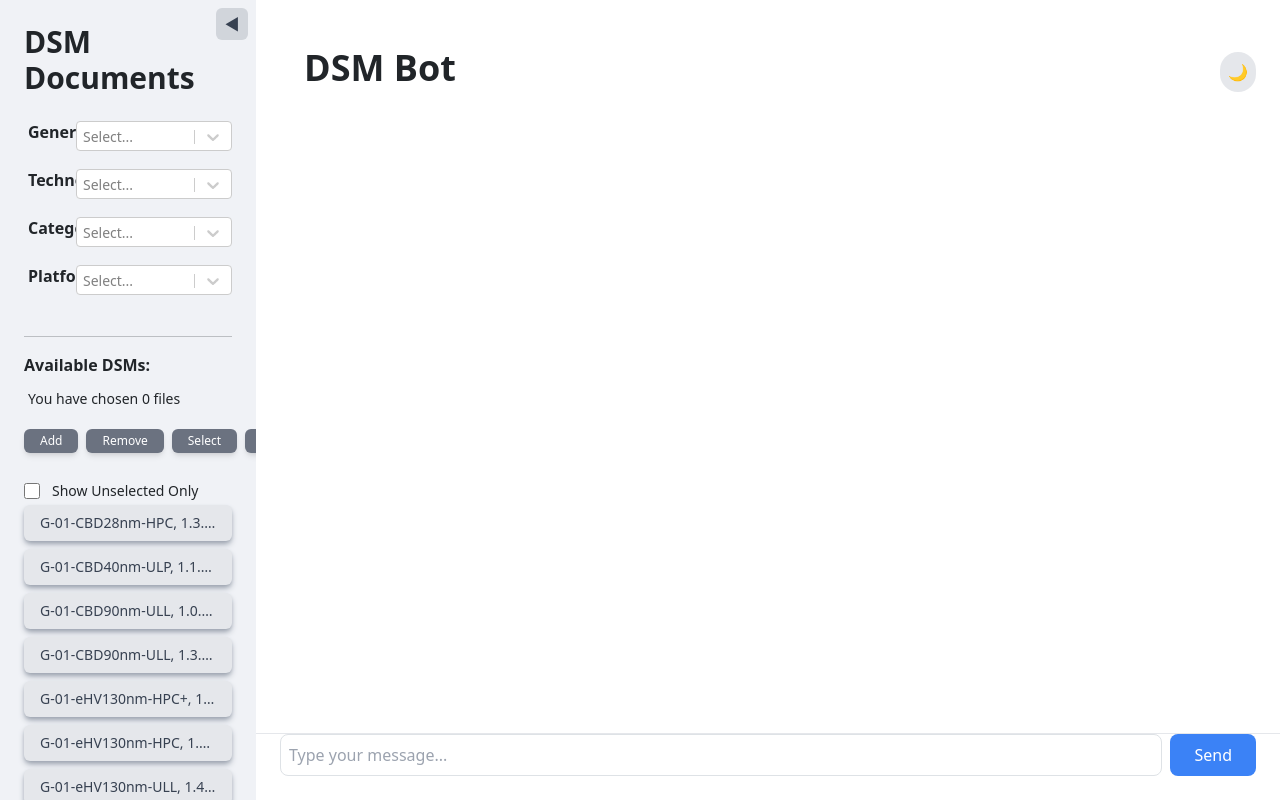
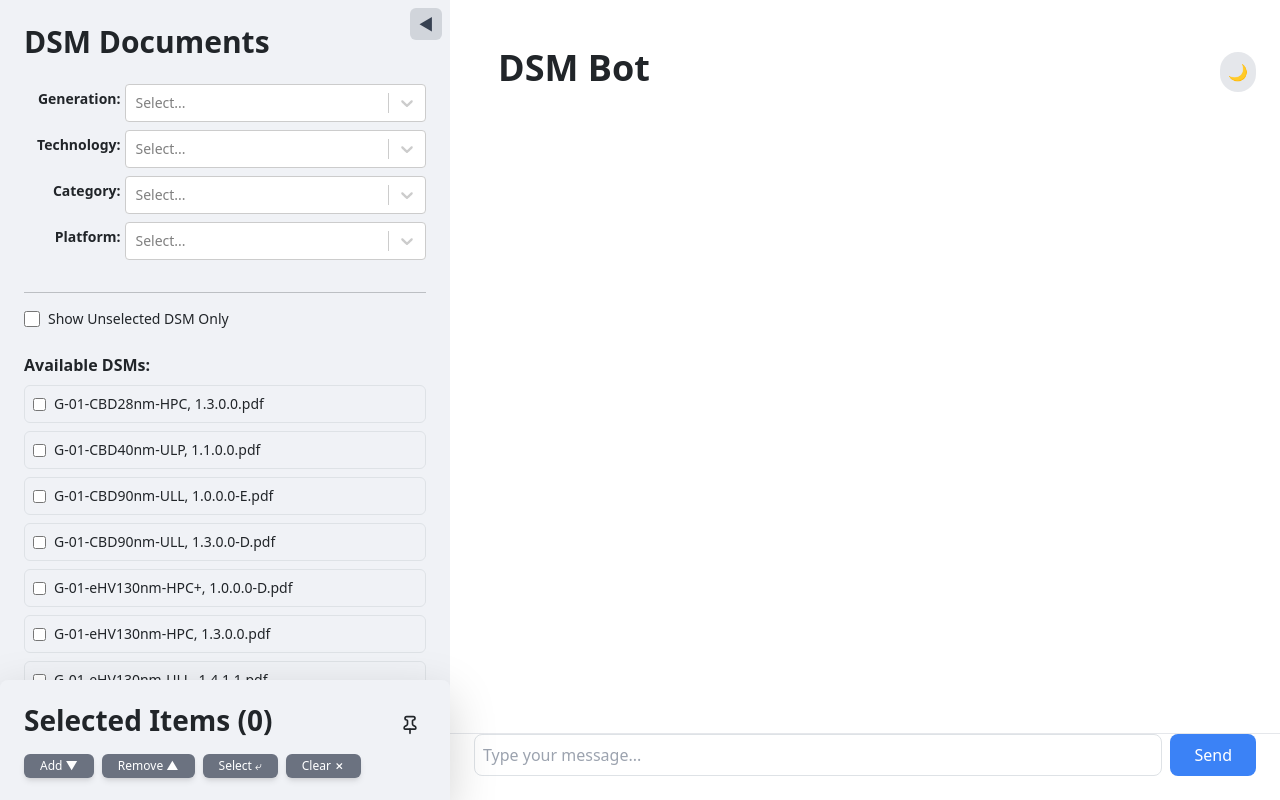
Before and after one commit to intervalrain/ChatBot, a React (Create React App) app in the folder chatbot-client/: page / in a window 1280 px wide. Built offline with nearby package versions, Linux system fonts and the light colour scheme.

Commit message:
add preview of selected items

```diff
--- a/chatbot-client/src/components/Document.tsx
+++ b/chatbot-client/src/components/Document.tsx
@@ -3,21 +3,30 @@ import React from 'react';
 interface DocumentProps {
   name: string;
   checked: boolean;
+  preview: boolean;
   onClick: () => void;
 }
 
-const Document: React.FC<DocumentProps> = ({ name, checked, onClick }) => {
+const Document: React.FC<DocumentProps> = ({ name, checked, preview, onClick }) => {
   return (
-    <button
+    <div
+      className={`
+        p-2 rounded-md cursor-pointer transition-all duration-300 ease-in-out
+        ${checked ? 'border-2 border-blue-500' : preview ? 'border-2 border-gray-400' : 'border border-transparent'}
+        hover:bg-gray-100 dark:hover:bg-gray-700
+      `}
       onClick={onClick}
-      className={`w-full text-left px-3 py-2 rounded-md text-sm font-medium transition-all duration-200 overflow-hidden whitespace-nowrap text-ellipsis ${
-        checked
-          ? "bg-blue-500 text-white shadow-inner shadow-blue-700"
-          : "bg-gray-200 text-gray-700 hover:bg-gray-300 shadow-md shadow-gray-400"
-      }`}
     >
-      {name}
-    </button>
+      <div className="flex items-center">
+        <input
+          type="checkbox"
+          checked={checked}
+          onChange={() => {}}
+          className="mr-2"
+        />
+        <span className="text-sm">{name}</span>
+      </div>
+    </div>
   );
 };
 
--- /dev/null
+++ b/chatbot-client/src/components/SelectedItems.tsx
@@ -0,0 +1,119 @@
+import { DSM } from "../types/DSM";
+import React, { useState } from "react";
+import { Pin } from "lucide-react";
+
+interface SelectedItemsProps {
+  selectedDSMs: number[];
+  documents: DSM[];
+  onAdd: () => void;
+  onRemove: () => void;
+  onSelect: () => void;
+  onClear: () => void;
+  previewState: number[] | null;
+  isCollapsed: boolean;
+  onPreview: (action: 'add' | 'remove' | 'select' | 'clear') => void;
+}
+
+const SelectedItems: React.FC<SelectedItemsProps> = ({
+  selectedDSMs,
+  documents,
+  onAdd,
+  onRemove,
+  onSelect,
+  onClear,
+  previewState,
+  isCollapsed,
+  onPreview
+}) => {
+  const [isPinned, setIsPinned] = useState(false);
+  const selectedDocs = documents.filter(doc => selectedDSMs.includes(doc.id));
+  const previewDocs = previewState ? documents.filter(doc => previewState.includes(doc.id) && !selectedDSMs.includes(doc.id)) : [];
+
+  const totalDocs = selectedDocs.length + previewDocs.length;
+
+  if (isCollapsed) {
+    return (
+      <div className="bg-[var(--secondary-bg-light)] dark:bg-[var(--secondary-bg-dark)] p-2 rounded-t-lg shadow-lg text-center">
+        <span className="font-bold">{selectedDSMs.length}</span>
+      </div>
+    );
+  }
+
+  return (
+    <div
+      className={`bg-[var(--secondary-bg-light)] dark:bg-[var(--secondary-bg-dark)] transition-all duration-300 ease-in-out rounded-t-lg shadow-lg`}
+      style={{
+        height: isPinned ? '40vh' : `${Math.min(totalDocs * 30 + 120, window.innerHeight * 0.4)}px`,
+        maxHeight: '40vh'
+      }}
+    >
+      <div className="p-4">
+        <div className="flex justify-between items-center mb-2">
+          <h3 className="font-semibold">Selected Items ({selectedDSMs.length})</h3>
+          <button
+            onClick={() => setIsPinned(!isPinned)}
+            className={`w-8 h-8 flex items-center justify-center rounded transition-colors ${
+              isPinned
+                ? 'bg-gray-200 dark:bg-gray-700'
+                : 'bg-[var(--secondary-bg-light)] dark:bg-[var(--secondary-bg-dark)]'
+            } hover:bg-gray-300 dark:hover:bg-gray-600`}
+          >
+            <Pin size={20} />
+          </button>
+        </div>
+        <div className="flex space-x-2 mb-2">
+          <button
+            title="Add all filtered items into selection"
+            onClick={() => onAdd()}
+            onMouseEnter={() => onPreview('add')}
+            onMouseLeave={() => onPreview('clear')}
+            className="px-3 py-1 rounded-md text-xs font-medium bg-gray-500 text-white shadow-md hover:bg-gray-600 transition-colors"
+          >
+            Add ▼
+          </button>
+          <button
+            title="Remove all filtered items from selection"
+            onClick={onRemove}
+            onMouseEnter={() => onPreview('remove')}
+            onMouseLeave={() => onPreview('clear')}
+            className="px-3 py-1 rounded-md text-xs font-medium bg-gray-500 text-white shadow-md hover:bg-gray-600 transition-colors"
+          >
+            Remove ▲
+          </button>
+          <button
+            title="Replace selection with all filtered items"
+            onClick={onSelect}
+            onMouseEnter={() => onPreview('select')}
+            onMouseLeave={() => onPreview('clear')}
+            className="px-3 py-1 rounded-md text-xs font-medium bg-gray-500 text-white shadow-md hover:bg-gray-600 transition-colors"
+          >
+            Select ⤶
+          </button>
+          <button
+            title="Clear all selected items"
+            onClick={onClear}
+            onMouseEnter={() => onPreview('clear')}
+            onMouseLeave={() => onPreview('clear')}
+            className="px-3 py-1 rounded-md text-xs font-medium bg-gray-500 text-white shadow-md hover:bg-gray-600 transition-colors"
+          >
+            Clear ✗
+          </button>
+        </div>
+      </div>
+      <div className="px-4 pb-4 overflow-y-auto" style={{ height: 'calc(100% - 100px)' }}>
+        {selectedDocs.map((doc) => (
+          <div key={doc.id} className="mb-1 text-sm">
+            {doc.name}
+          </div>
+        ))}
+        {previewDocs.map((doc) => (
+          <div key={doc.id} className="mb-1 text-sm text-gray-400 transition-all duration-300 ease-in-out">
+            {doc.name}
+          </div>
+        ))}
+      </div>
+    </div>
+  );
+};
+
+export default SelectedItems;
--- a/chatbot-client/src/components/Sidebar.tsx
+++ b/chatbot-client/src/components/Sidebar.tsx
@@ -1,18 +1,9 @@
 import api from "../api";
+import { DSM } from "../types/DSM";
 import Document from "./Document";
+import SelectedItems from "./SelectedItems";
 import React, { useState, useEffect, useRef, useMemo } from "react";
 import Select, { MultiValue, StylesConfig } from "react-select";
-
-interface DSM {
-  id: number;
-  name: string;
-  generation: string;
-  technology: string;
-  category: string;
-  platform: string;
-  revisionVersion: string;
-  customMark?: string;
-}
 
 interface FilterOption {
   value: string;
@@ -20,15 +11,11 @@ interface FilterOption {
 }
 
 const Sidebar: React.FC = () => {
-  const [width, setWidth] = useState(() =>
-    parseInt(localStorage.getItem("sidebarWidth") || "256")
-  );
-  const [isResizing, setIsResizing] = useState(false);
+  const width = 450;
   const [selectedDSMs, setSelectedDSMs] = useState<number[]>([]);
-  const [isCollapsed, setIsCollapsed] = useState(
-    () => localStorage.getItem("sidebarCollapsed") === "true"
-  );
+  const [isCollapsed, setIsCollapsed] = useState(() => localStorage.getItem("sidebarCollapsed") === "true");
   const [showUnselectedOnly, setShowUnselectedOnly] = useState(false);
+  const [previewState, setPreviewState] = useState<number[] | null>(null);
 
   const [filters, setFilters] = useState<Record<string, FilterOption[]>>({
     generation: [],
@@ -46,42 +33,27 @@ const Sidebar: React.FC = () => {
     localStorage.setItem("sidebarCollapsed", isCollapsed.toString());
   }, [width, isCollapsed]);
 
-  const handleMouseMove = (e: MouseEvent) => {
-    if (isResizing && !isCollapsed && sidebarRef.current) {
-      const newWidth = Math.max(
-        480,
-        Math.min(
-          768,
-          e.clientX - sidebarRef.current.getBoundingClientRect().left
-        )
-      );
-      setWidth(newWidth);
-    }
-  };
-
-  const handleMouseUp = () => {
-    setIsResizing(false);
-    if (sidebarRef.current) {
-      sidebarRef.current.style.transition = "width 300ms ease-in-out";
-    }
-  };
-
-  const handleMouseDown = (e: React.MouseEvent) => {
-    e.preventDefault();
-    if (!isCollapsed) {
-      setIsResizing(true);
-      if (sidebarRef.current) {
-        sidebarRef.current.style.transition = "none";
-      }
-    }
-  };
-
-  const handleDSMSelection = (dsmId: number) => {
+  const handleDSMSelection = (dsmId: number, isClick: boolean = false) => {
+    if (isClick) {
       setSelectedDSMs((prev) =>
         prev.includes(dsmId)
           ? prev.filter((id) => id !== dsmId)
           : [...prev, dsmId]
       );
+      setPreviewState(null);
+    } else {
+      setPreviewState((prev) => {
+        const newState = prev === null
+          ? (selectedDSMs.includes(dsmId)
+            ? selectedDSMs.filter((id) => id !== dsmId)
+            : [...selectedDSMs, dsmId])
+          : (prev.includes(dsmId)
+            ? prev.filter((id) => id !== dsmId)
+            : [...prev, dsmId]);
+
+        return newState;
+      });
+    }
   };
 
   const handleFilterChange = (
@@ -103,7 +75,11 @@ const Sidebar: React.FC = () => {
 
   const handleAdd = () => {
     const allIds = filteredDSMs.map((dsm) => dsm.id);
-    setSelectedDSMs((prevSelected) => [...prevSelected, ...allIds]);
+    setSelectedDSMs((prevSelected) => {
+      const newSelection = new Set([...prevSelected, ...allIds]);
+      return Array.from(newSelection);
+    });
+    setPreviewState(null);
   };
 
   const handleRemove = () => {
@@ -111,19 +87,39 @@ const Sidebar: React.FC = () => {
     setSelectedDSMs((prevSelected) =>
       prevSelected.filter((id) => !filteredIds.includes(id))
     );
-  };
-
-  const handleClear = () => {
-    setSelectedDSMs([]);
+    setPreviewState(null);
   };
 
   const handleSelect = () => {
     const allIds = filteredDSMs.map((dsm) => dsm.id);
     setSelectedDSMs(allIds);
+    setPreviewState(null);
+  };
+
+  const handleClear = () => {
+    setSelectedDSMs([]);
+    setPreviewState(null);
   };
 
   const handleShowUnselectedOnlyCheckboxChange = () => {
     setShowUnselectedOnly(!showUnselectedOnly);
+  };
+
+  const handlePreview = (action: 'add' | 'remove' | 'select' | 'clear') => {
+    switch (action) {
+      case 'add':
+        setPreviewState(Array.from(new Set([...selectedDSMs, ...filteredDSMs.map(dsm => dsm.id)])));
+        break;
+      case 'remove':
+        setPreviewState(selectedDSMs.filter(id => !filteredDSMs.map(dsm => dsm.id).includes(id)));
+        break;
+      case 'select':
+        setPreviewState(filteredDSMs.map(dsm => dsm.id));
+        break;
+      case 'clear':
+        setPreviewState([]);
+        break;
+    }
   };
 
   const filteredDSMs = useMemo(() => {
@@ -140,101 +136,23 @@ const Sidebar: React.FC = () => {
     ? filteredDSMs.filter((dsm) => !selectedDSMs.includes(dsm.id))
     : filteredDSMs;
 
-  const selectStyles: StylesConfig<FilterOption, true> = {
-    control: (styles) => ({
-      ...styles,
-      backgroundColor: "var(--bg-color)",
-      borderColor: "var(--border-color)",
-      minHeight: "30px",
-      height: "30px",
-    }),
-    valueContainer: (styles) => ({
-      ...styles,
-      height: "30px",
-      padding: "4px",
-      display: "flex",
-      alignItems: "top",
-      fontSize: "14px",
-    }),
-    input: (styles) => ({
-      ...styles,
-      color: "var(--text-color)",
-      margin: "0px",
-      display: "flex",
-      alignItems: "center",
-    }),
-    indicatorsContainer: (styles) => ({
-      ...styles,
-      height: "30px",
-      display: "flex",
-      alignItems: "center",
-    }),
-    menu: (provided, state) => ({
-      ...provided,
-      backgroundColor: "var(--bg-color)",
-      zIndex: 10,
-      width: "auto",
-      minWidth: "100%",
-      left: 0,
-      fontSize: "14px",
-    }),
-    menuList: (provided) => ({
-      ...provided,
-      maxHeight: "300px",
-    }),
-    option: (styles, { isFocused, isSelected }) => ({
-      ...styles,
-      backgroundColor: isSelected
-        ? "var(--primary-color)"
-        : isFocused
-        ? "var(--hover-color)"
-        : "var(--bg-color)",
-      color: "var(--text-color)",
-    }),
-    multiValue: (styles) => ({
-      ...styles,
-      backgroundColor: "var(--primary-color)",
-    }),
-    multiValueLabel: (styles) => ({
-      ...styles,
-      color: "white",
-      fontSize: "12px",
-      display: "flex",
-      alignItems: "center",
-      padding: "1",
-    }),
-    multiValueRemove: (styles) => ({
-      ...styles,
-      color: "white",
-      ":hover": {
-        backgroundColor: "var(--primary-dark-color)",
-        color: "white",
-      },
-    }),
-  };
-
-  useEffect(() => {
-    window.addEventListener("mousemove", handleMouseMove);
-    window.addEventListener("mouseup", handleMouseUp);
-    return () => {
-      window.removeEventListener("mousemove", handleMouseMove);
-      window.removeEventListener("mouseup", handleMouseUp);
-    };
-  }, [isResizing, isCollapsed]);
-
   return (
+    <>
       <div
         ref={sidebarRef}
         className={`bg-[var(--secondary-bg-light)] dark:bg-[var(--secondary-bg-dark)] p-4 relative ${
           isCollapsed ? "overflow-hidden" : "overflow-y-auto"
-      } h-screen`}
-      style={{ width: isCollapsed ? "3rem" : `${width}px` }}
+        } h-screen transition-all duration-300 ease-in-out`}
+        style={{
+          width: isCollapsed ? "3rem" : `${width}px`,
+          paddingBottom: isCollapsed ? '0' : '40vh'  // 為 SelectedItems 預留空間
+        }}
       >
-      {/* sidebar toggle button */}
+        {/* Sidebar toggle button */}
         <button
           onClick={() => setIsCollapsed(!isCollapsed)}
           className="absolute top-2 right-2 w-8 h-8 flex items-center justify-center rounded bg-gray-300 dark:bg-gray-600 text-gray-700 dark:text-gray-200 hover:bg-gray-400 dark:hover:bg-gray-500 transition-colors z-10"
-        aria-label={isCollapsed ? "Exband sidebar" : "collased sidebar"}
+          aria-label={isCollapsed ? "Expand sidebar" : "Collapse sidebar"}
         >
           {isCollapsed ? "►" : "◄"}
         </button>
@@ -246,14 +164,12 @@ const Sidebar: React.FC = () => {
         >
           <h2 className="text-3xl font-semibold mb-4">DSM Documents</h2>
 
-        {/* filter options */}
+          {/* Filter options */}
           {Object.keys(filters).map((filterType) => (
-          <div key={filterType} className="mb-3 flex items-center">
-            <h3 className="font-semibold text-base w-1/4 text-right px-1">
+            <div key={filterType} className="mb-2 flex items-center">
+              <h3 className="font-semibold text-sm w-1/4 text-right px-1">
                 {filterType.charAt(0).toUpperCase() + filterType.slice(1)}:
               </h3>
-
-            {/* filter options select components */}
               <div className="w-3/4 relative">
                 <Select<FilterOption, true>
                   isMulti
@@ -267,15 +183,14 @@ const Sidebar: React.FC = () => {
                   onChange={(selectedOptions) =>
                     handleFilterChange(filterType, selectedOptions)
                   }
-                className="react-select-container"
+                  className="react-select-container text-sm text-black"
                   classNamePrefix="react-select"
-                styles={selectStyles}
                 />
               </div>
             </div>
           ))}
 
-        {/* lables of filter option */}
+          {/* Labels of filter options */}
           <div className="flex flex-wrap gap-2 mb-4">
             {Object.entries(filters).flatMap(([filterType, options]) =>
               options.map((option) => (
@@ -297,74 +212,64 @@ const Sidebar: React.FC = () => {
 
           <hr />
 
-        {/* document list */}
-        <h3 className="font-semibold mb-2 text-base">Available DSMs:</h3>
-        <p className="p-1 text-sm">
-          You have chosen {selectedDSMs.length} files
-        </p>
-
-        {/* select all and clear button */}
-        <div className="flex space-x-2 mb-4">
-          <button
-            title="Add all filtered items into selection"
-            onClick={handleAdd}
-            className="px-3 py-1 rounded-md text-xs font-medium bg-gray-500 text-white shadow-md hover:bg-gray-600 transition-colors"
-          >
-            Add
-          </button>
-          <button
-            title="Remove all filtered items from selection"
-            onClick={handleRemove}
-            className="px-3 py-1 rounded-md text-xs font-medium bg-gray-500 text-white shadow-md hover:bg-gray-600 transition-colors"
-          >
-            Remove
-          </button>
-          <button
-            title="Replace selection with all filtered items"
-            onClick={handleSelect}
-            className="px-3 py-1 rounded-md text-xs font-medium bg-gray-500 text-white shadow-md hover:bg-gray-600 transition-colors"
-          >
-            Select
-          </button>
-          <button
-            title="Clear all selected items"
-            onClick={handleClear}
-            className="px-3 py-1 rounded-md text-xs font-medium bg-gray-500 text-white shadow-md hover:bg-gray-600 transition-colors"
-          >
-            Clear
-          </button>
-        </div>
-
-        {/* show selected only checkbox */}
-        <div className="flex items-center space-x-2">
+          {/* Show selected only checkbox */}
+          <div className="flex items-center space-x-2 mb-4">
             <input
               type="checkbox"
               checked={showUnselectedOnly}
               onChange={handleShowUnselectedOnlyCheckboxChange}
               className="form-checkbox h-4 w-4"
             />
-          <label className="text-sm p-1">Show Unselected Only</label>
+            <label className="text-sm">Show Unselected DSM Only</label>
           </div>
 
+          <div className="flex-grow overflow-y-auto">
+            <h3 className="font-semibold mb-2 text-base">Available DSMs:</h3>
+
             {displayedDSMs.map((dsm) => (
-          <div key={dsm.id} className="mb-2">
+              <div
+                key={dsm.id}
+                className="mb-2"
+                onMouseEnter={() => handleDSMSelection(dsm.id)}
+                onMouseLeave={() => setPreviewState(null)}
+              >
                 <Document
                   name={dsm.name}
                   checked={selectedDSMs.includes(dsm.id)}
-              onClick={() => handleDSMSelection(dsm.id)}
+                  preview={
+                    previewState
+                      ? previewState.includes(dsm.id) &&
+                        !selectedDSMs.includes(dsm.id)
+                      : false
+                  }
+                  onClick={() => handleDSMSelection(dsm.id, true)}
                 />
               </div>
             ))}
           </div>
+        </div>
+      </div>
 
-      {/* sidebar resize */}
+      {/* SelectedItems fix at bottom */}
       <div
-        className={`absolute top-0 right-0 bottom-0 w-2 bg-transparent ${
-          isCollapsed ? "" : "cursor-col-resize"
-        }`}
-        onMouseDown={handleMouseDown}
-      ></div>
+        className="fixed bottom-0 left-0 right-0 transition-all duration-300 ease-in-out"
+        style={{
+          width: isCollapsed ? "3rem" : `${width}px`,
+        }}
+      >
+        <SelectedItems
+          selectedDSMs={selectedDSMs}
+          documents={documents}
+          onAdd={handleAdd}
+          onRemove={handleRemove}
+          onSelect={handleSelect}
+          onClear={handleClear}
+          previewState={previewState}
+          isCollapsed={isCollapsed}
+          onPreview={handlePreview}
+        />
       </div>
+    </>
   );
 };
 
```
Lines whose indentation alone changed are shown as unchanged.
